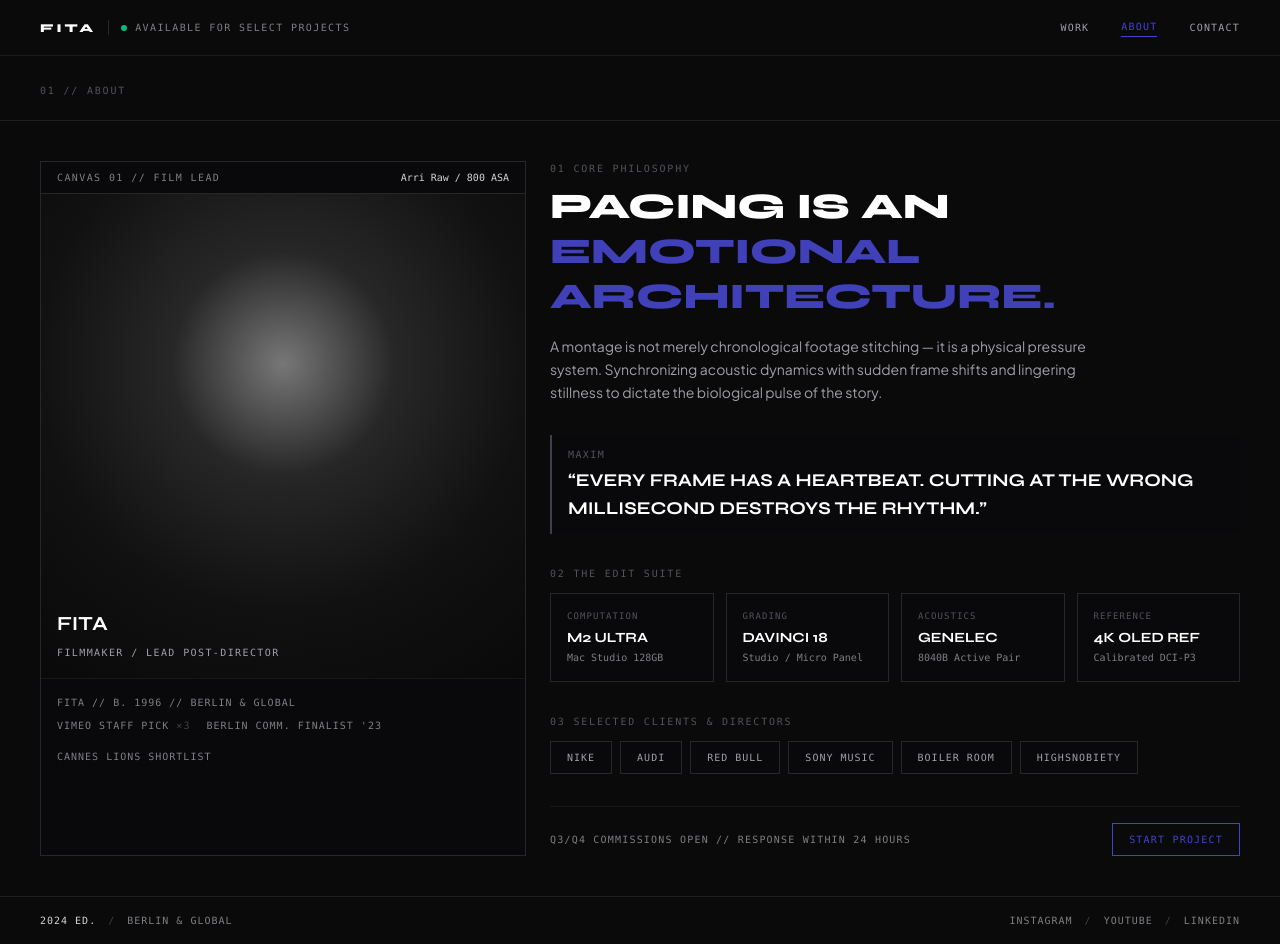
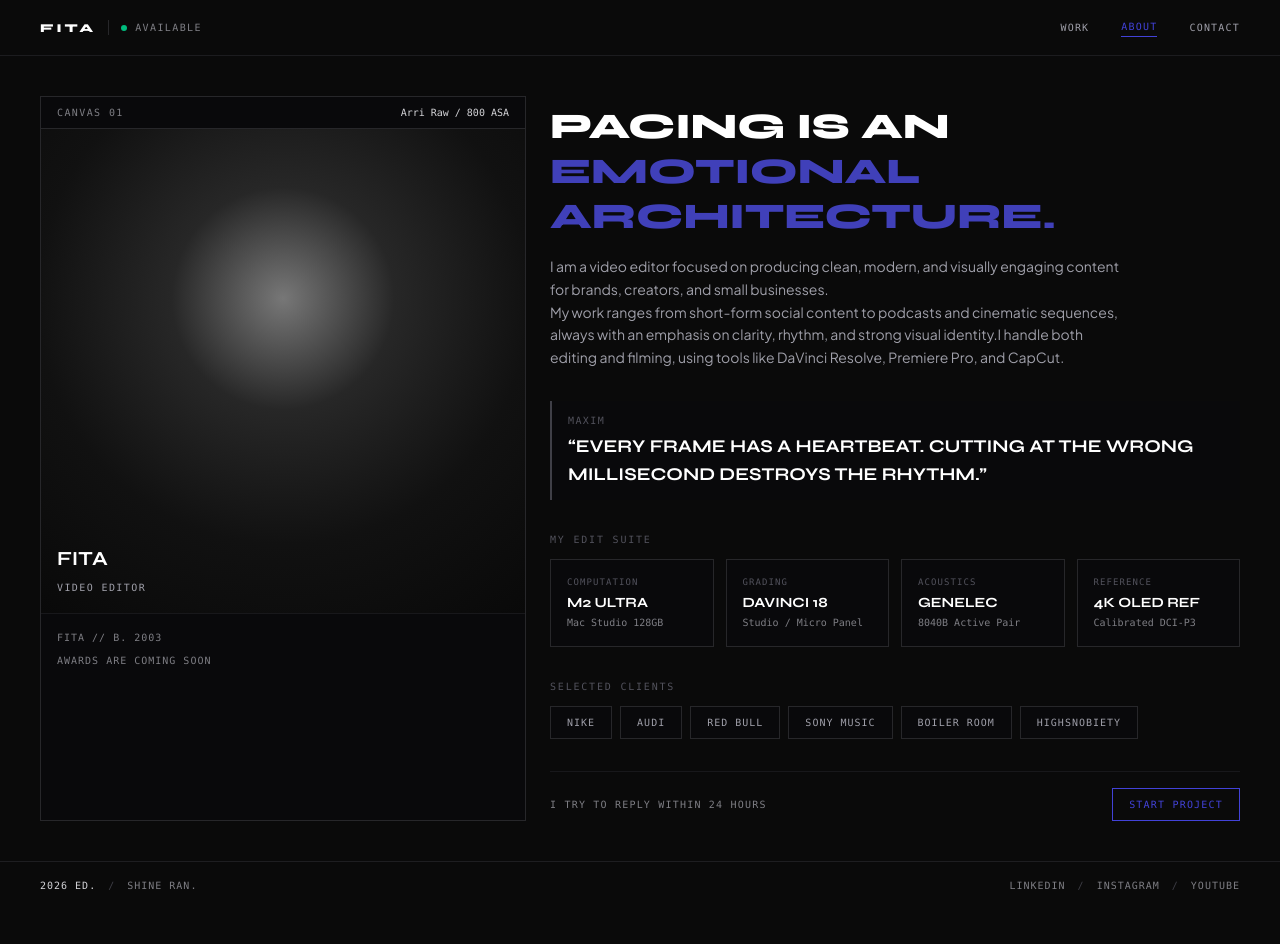
Before and after one commit to Shine0111/fita, a Next.js app: page /about in a window 1280 px wide. After the commit the page ends 909 px from the top, so only its background shows below. Built offline with nearby package versions, Linux system fonts and the light colour scheme.

Commit message:
removed unc elements, added data from client

```diff
--- a/app/about/page.tsx
+++ b/app/about/page.tsx
@@ -5,11 +5,6 @@ import { SiteFooter } from "../../components/site-footer";
 export default function AboutPage() {
   return (
     <PageShell current="about" scroll footer={<SiteFooter />}>
-      <div className="border-b border-[#1e1e21] px-6 py-5 lg:px-10">
-        <span className="font-mono text-[10px] uppercase tracking-[0.18em] text-zinc-600">
-          01 // About
-        </span>
-      </div>
       <AboutDossier />
     </PageShell>
   );
--- a/app/work/page.tsx
+++ b/app/work/page.tsx
@@ -10,9 +10,6 @@ export default function WorkPage() {
         <div className="flex min-h-0 flex-1 flex-col">
           <div className="flex flex-wrap items-end justify-between gap-4 border-b border-[#1e1e21] pb-4">
             <div>
-              <span className="font-mono text-[10px] uppercase tracking-[0.18em] text-zinc-600">
-                01 // Work
-              </span>
               <h1 className="mt-1 font-[family-name:var(--font-syne)] text-2xl font-extrabold uppercase text-white">
                 Selected Works
               </h1>
@@ -25,11 +22,6 @@ export default function WorkPage() {
                 </span>
                 Total Projects
               </div>
-              <span className="h-8 w-px bg-zinc-800" />
-              <div className="flex flex-col items-end">
-                <span className="text-lg font-bold text-white">4K</span>
-                Master Delivery
-              </div>
             </div>
           </div>
 
--- a/components/about-dossier.tsx
+++ b/components/about-dossier.tsx
@@ -24,7 +24,7 @@ export function AboutDossier() {
       <div className="flex flex-col overflow-hidden border border-zinc-800 bg-zinc-950 lg:col-span-5 min-w-0">
         <div className="flex items-center justify-between border-b border-zinc-800 px-4 py-2">
           <span className="fita-muted font-mono text-[10px] uppercase tracking-[0.14em]">
-            Canvas 01 // Film Lead
+            Canvas 01
           </span>
           <span className="font-mono text-[10px] text-zinc-300">
             Arri Raw / 800 ASA
@@ -38,19 +38,15 @@ export function AboutDossier() {
               FITA
             </span>
             <span className="font-mono text-[10px] uppercase tracking-[0.14em] text-zinc-400">
-              Filmmaker / Lead Post-Director
+              Video Editor
             </span>
           </div>
         </div>
 
         <div className="fita-muted space-y-2 border-t border-zinc-900 p-4 font-mono text-[10px] uppercase tracking-[0.1em]">
-          <p>FITA // b. 1996 // Berlin &amp; Global</p>
+          <p>FITA // b. 2003</p>
           <div className="flex flex-wrap gap-4">
-            <span>
-              Vimeo Staff Pick <span className="text-zinc-700">×3</span>
-            </span>
-            <span>Berlin Comm. Finalist &apos;23</span>
-            <span>Cannes Lions Shortlist</span>
+            <span>Awards are coming soon</span>
           </div>
         </div>
       </div>
@@ -58,18 +54,18 @@ export function AboutDossier() {
       {/* Right: philosophy, spec grid, clients, CTA */}
       <div className="flex flex-col gap-8 lg:col-span-7">
         <div>
-          <p className="font-mono text-[10px] uppercase tracking-[0.18em] text-zinc-600">
-            01 Core Philosophy
-          </p>
           <h1 className="mt-2 max-w-xl font-[family-name:var(--font-syne)] text-[clamp(1.75rem,6vw,2.25rem)] font-extrabold uppercase leading-tight text-white wrap-break-word">
             Pacing is an{" "}
             <span className="fita-title-accent">emotional architecture.</span>
           </h1>
           <p className="mt-4 max-w-xl text-sm leading-relaxed text-zinc-400">
-            A montage is not merely chronological footage stitching — it is a
-            physical pressure system. Synchronizing acoustic dynamics with
-            sudden frame shifts and lingering stillness to dictate the
-            biological pulse of the story.
+            I am a video editor focused on producing clean, modern, and visually
+            engaging content for brands, creators, and small businesses.
+            <br />
+            My work ranges from short-form social content to podcasts and
+            cinematic sequences, always with an emphasis on clarity, rhythm, and
+            strong visual identity.I handle both editing and filming, using
+            tools like DaVinci Resolve, Premiere Pro, and CapCut.
           </p>
         </div>
 
@@ -85,7 +81,7 @@ export function AboutDossier() {
 
         <div>
           <p className="mb-3 font-mono text-[10px] uppercase tracking-[0.18em] text-zinc-600">
-            02 The Edit Suite
+            My Edit Suite
           </p>
           <div className="grid grid-cols-2 gap-3 sm:grid-cols-4">
             {specs.map((spec) => (
@@ -96,7 +92,7 @@ export function AboutDossier() {
 
         <div>
           <p className="mb-3 font-mono text-[10px] uppercase tracking-[0.18em] text-zinc-600">
-            03 Selected Clients &amp; Directors
+            Selected Clients
           </p>
           <div className="flex flex-wrap gap-2">
             {clients.map((client) => (
@@ -107,10 +103,10 @@ export function AboutDossier() {
 
         <div className="flex flex-wrap items-center justify-between gap-3 border-t border-zinc-900 pt-4">
           <p className="fita-muted font-mono text-[10px] uppercase tracking-[0.12em]">
-            Q3/Q4 commissions open // response within 24 hours
+            I try to reply within 24 hours
           </p>
           <a
-            href="mailto:hello@fita.studio"
+            href="mailto:fitahiantsoarazaf@gmail.com"
             className="border border-[var(--fita-accent)] px-4 py-2 font-mono text-[10px] uppercase tracking-[0.12em] text-[var(--fita-accent)] transition hover:bg-[var(--fita-accent)] hover:text-black"
           >
             Start project
--- a/components/profile.tsx
+++ b/components/profile.tsx
@@ -1,12 +1,11 @@
+import { links } from "../lib/links";
+
 export function Profile() {
   return (
     <section className="group relative flex min-h-[50svh] flex-col justify-between overflow-hidden bg-[#0a0a0a] p-6 lg:min-h-0 lg:px-8 lg:py-5">
       <div className="flex items-center justify-between">
         <span className="font-mono text-[10px] uppercase tracking-[0.18em] text-zinc-600">
-          01 // Identity
-        </span>
-        <span className="fita-muted font-mono text-[10px] uppercase tracking-[0.18em]">
-          Berlin &amp; Global
+          Me
         </span>
       </div>
 
@@ -37,19 +36,25 @@ export function Profile() {
 
       <div className="flex flex-wrap items-center justify-between gap-3 border-t border-zinc-900 pt-3">
         <div className="flex flex-wrap items-center gap-x-5 gap-y-2 font-mono text-[10px] uppercase tracking-[0.12em] text-zinc-400">
-          <a href="#" className="transition hover:text-[var(--fita-accent)]">
-            Instagram ↗
+          <a
+            href={links.instagram.url}
+            className="transition hover:text-[var(--fita-accent)]"
+          >
+            {links.instagram.label} ↗
           </a>
-          <a href="#" className="transition hover:text-[var(--fita-accent)]">
-            YouTube ↗
+          <a
+            href={links.youtube.url}
+            className="transition hover:text-[var(--fita-accent)]"
+          >
+            {links.youtube.label} ↗
           </a>
-          <a href="#" className="transition hover:text-[var(--fita-accent)]">
-            LinkedIn ↗
+          <a
+            href={links.linkedin.url}
+            className="transition hover:text-[var(--fita-accent)]"
+          >
+            {links.linkedin.label} ↗
           </a>
         </div>
-        <span className="font-mono text-[10px] uppercase tracking-[0.12em] text-zinc-600">
-          2024 Ed.
-        </span>
       </div>
     </section>
   );
--- a/components/project-carousel.tsx
+++ b/components/project-carousel.tsx
@@ -230,10 +230,6 @@ export function ProjectCarousel({
     >
       <div className="flex items-center justify-between">
         <div className="flex items-center gap-3">
-          <span className="font-mono text-[10px] uppercase tracking-[0.18em] text-zinc-600">
-            04 // Selected cuts
-          </span>
-
           <span className="font-mono text-[10px] text-zinc-400">
             {String(index + 1).padStart(2, "0")} /{" "}
             {String(projects.length).padStart(2, "0")}
--- a/components/site-footer.tsx
+++ b/components/site-footer.tsx
@@ -1,3 +1,6 @@
+import Link from "next/link";
+import { links } from "../lib/links";
+
 const SOCIALS = [
   { href: "https://instagram.com", label: "Instagram" },
   { href: "https://youtube.com", label: "YouTube" },
@@ -8,17 +11,22 @@ export function SiteFooter() {
   return (
     <footer className="fita-muted flex flex-col items-center justify-between gap-3 border-t border-[#1e1e21] px-6 py-4 font-mono text-[10px] uppercase tracking-[0.1em] sm:flex-row lg:px-10">
       <div className="flex items-center gap-3">
-        <span className="text-zinc-300">2024 Ed.</span>
+        <span className="text-zinc-300">2026 Ed.</span>
         <span className="text-zinc-700">/</span>
-        <span>Berlin &amp; Global</span>
+        <Link
+          href="https://github.com/Shine0111"
+          className="transition hover:text-[var(--fita-accent)]"
+        >
+          Shine Ran.
+        </Link>
       </div>
       <div className="flex items-center gap-3">
-        {SOCIALS.map((social, i) => (
-          <span key={social.href} className="flex items-center gap-3">
+        {Object.entries(links).map(([key, social], i) => (
+          <span key={key} className="flex items-center gap-3">
             {i > 0 && <span className="text-zinc-700">/</span>}
 
             <a
-              href={social.href}
+              href={social.url}
               target="_blank"
               rel="noreferrer"
               className="transition hover:text-[var(--fita-accent)]"
--- a/components/site-header.tsx
+++ b/components/site-header.tsx
@@ -21,7 +21,7 @@ export function SiteHeader({ current }: { current: SiteHeaderCurrent }) {
         <span className="hidden items-center gap-2 border-l border-zinc-800 pl-3 sm:flex">
           <span className="size-1.5 animate-pulse rounded-full bg-emerald-500" />
           <span className="fita-muted font-mono text-[10px] uppercase tracking-[0.14em]">
-            Available for select projects
+            Available
           </span>
         </span>
       </div>
--- a/components/statement.tsx
+++ b/components/statement.tsx
@@ -1,15 +1,6 @@
 export function Statement() {
   return (
     <section className="relative flex min-h-[50svh] flex-col justify-between overflow-hidden bg-[#0c0c0e] p-6 lg:min-h-0 lg:px-8 lg:py-5">
-      <div className="flex items-center justify-between">
-        <span className="font-mono text-[10px] uppercase tracking-[0.18em] text-zinc-600">
-          02 // Manifesto
-        </span>
-        <span className="fita-muted font-mono text-[10px] uppercase tracking-[0.18em]">
-          Rhythm & emotion
-        </span>
-      </div>
-
       <div className="my-auto py-8 lg:py-4">
         <h2 className="headline-tight max-w-2xl font-[family-name:var(--font-syne)] text-[clamp(2rem,3.6vw,4.5rem)] font-extrabold uppercase text-zinc-100 lg:text-[clamp(1.75rem,2.2vw+1.6vh,3.75rem)]">
           I edit <span className="fita-title-accent">stories</span> that move.
--- /dev/null
+++ b/lib/links.ts
@@ -0,0 +1,19 @@
+export type Link = {
+  label: string;
+  url: string;
+};
+
+export const links = {
+  linkedin: {
+    label: "LinkedIn",
+    url: "https://www.linkedin.com/in/fitahiantsoa-r-44963a313/",
+  },
+  instagram: {
+    label: "Instagram",
+    url: "https://instagram.com/",
+  },
+  youtube: {
+    label: "YouTube",
+    url: "https://youtube.com/",
+  },
+} satisfies Record<string, Link>;
```
Also changed, not shown: app/contact/page.tsx (+11 -22 lines), components/details.tsx (+10 -25 lines).
